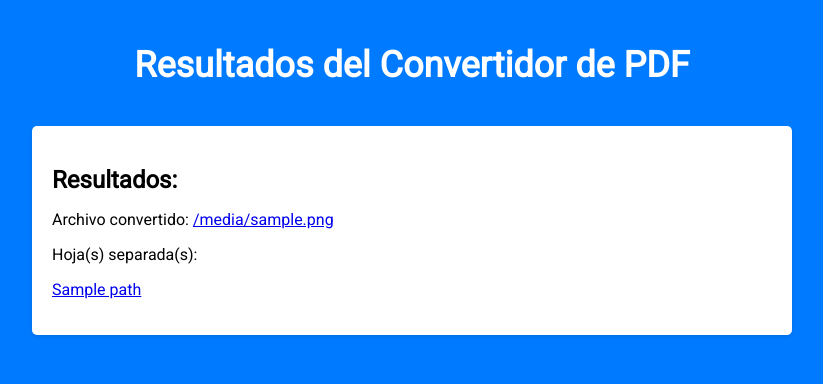
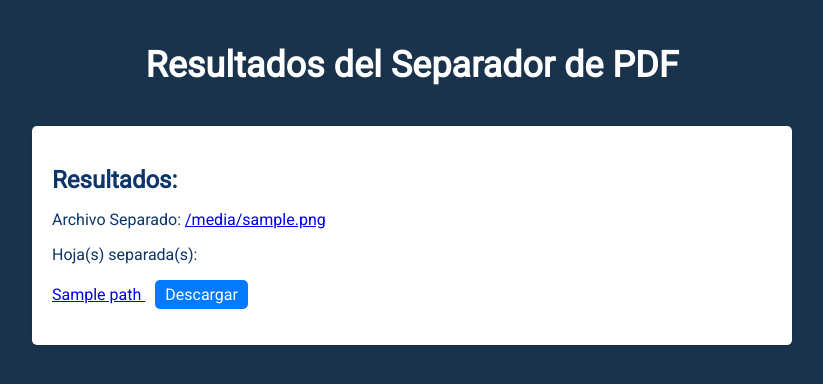
Before and after one commit to Buhod/PDF-CONVERT, a Flask app: template templates/result.html in a window 1280 px wide. Shown: the top 384 px of the page, without its empty margins (228-1051 px from the left). Run offline with Flask 3, Linux system fonts and the light colour scheme; the template is opened without the code that fills it: most values are stand-ins (such as "Sample title", 1, 10 or a date in 2020).

Commit message:
result.html

```diff
--- a/templates/result.html
+++ b/templates/result.html
@@ -8,7 +8,7 @@
     <style>
         body {
             font-family: 'Roboto', sans-serif;
-            background-color: #007bff; /* Cambiar a fondo azul */
+            background-color: hsl(210, 50%, 20%); /* Cambiar a fondo azul */
             margin: 0;
             padding: 0;
         }
@@ -37,10 +37,12 @@
 
         #result h2 {
             margin-bottom: 10px;
+            color: #0C356A; /* Cambiar color de título en el resultado */
         }
 
         #result p {
             margin-bottom: 5px;
+            color: #0C356A; /* Cambiar color de texto en el resultado */
         }
 
         #result ul {
@@ -50,19 +52,44 @@
 
         #result li {
             margin-bottom: 5px;
+            color: #0C356A; /* Cambiar color de texto en la lista */
+        }
+
+        .download-button {
+            display: inline-block;
+            padding: 5px 10px;
+            background-color: #007bff;
+            color: #fff;
+            border: none;
+            border-radius: 5px;
+            text-decoration: none;
+            margin-left: 10px;
+        }
+
+        @media (max-width: 600px) {
+            h1 {
+                font-size: 24px;
+            }
         }
     </style>
 </head>
 <body>
     <div class="container">
-        <h1>Resultados del Convertidor de PDF</h1>
+        <h1>Resultados del Separador de PDF</h1>
         <div id="result">
             <h2>Resultados:</h2>
-            <p>Archivo convertido: <a href="{{ pdf_path }}" download>{{ pdf_filename }}</a></p>
+            <p>Archivo Separado: <a href="{{ pdf_path }}" download>{{ pdf_filename }}</a></p>
             <p>Hoja(s) separada(s):</p>
             <ul>
                 {% for file_path in separated_files %}
-                    <li><a href="{{ url_for('download', filename=os.path.basename(file_path)) }}" download>{{ os.path.basename(file_path) }}</a></li>
+                    <li>
+                        <a href="{{ url_for('download', filename=os.path.basename(file_path)) }}" download>
+                            {{ os.path.basename(file_path) }}
+                        </a>
+                        <a class="download-button" href="{{ url_for('download', filename=os.path.basename(file_path)) }}" download>
+                            Descargar
+                        </a>
+                    </li>
                 {% endfor %}
             </ul>
         </div>
```
